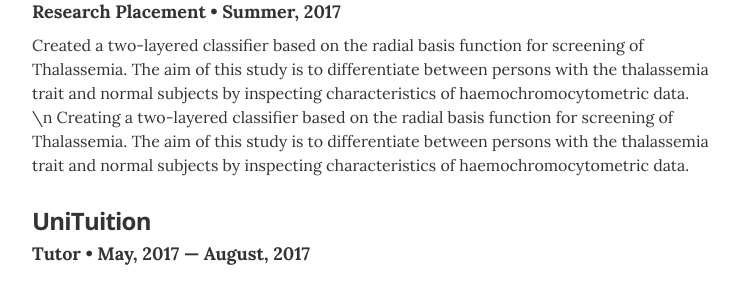
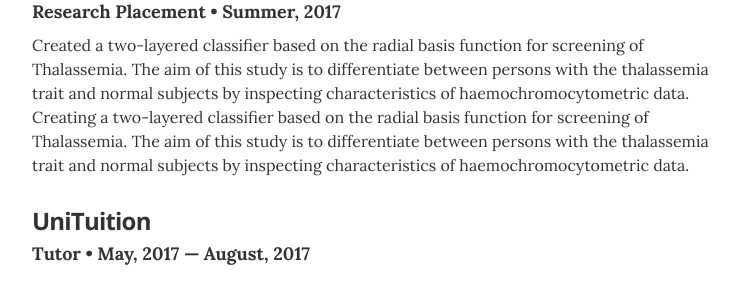
Before and after one commit to nmazidi/nmazidi.github.io, a Jekyll site: the page built from index.html, in a window 1280 px wide and 900 px high, scrolled down 410 px. Shown: the part 225-520 px from the top of the window, without its empty margins (268-1011 px from the left). Built offline with Jekyll 4.4.1, drawn with Linux system fonts in a browser that asks for light colours.

```diff
--- a/_data/experience.yml
+++ b/_data/experience.yml
@@ -2,7 +2,7 @@
 - company: University of Plymouth
   position: Research Placement
   duration:   Summer, 2017
-  summary: Created a two-layered classifier based on the radial basis function for screening of Thalassemia. The aim of this study is to differentiate between persons with the thalassemia trait and normal subjects by inspecting characteristics of haemochromocytometric data. \n Creating a two-layered classifier based on the radial basis function for screening of Thalassemia. The aim of this study is to differentiate between persons with the thalassemia trait and normal subjects by inspecting characteristics of haemochromocytometric data.
+  summary: Created a two-layered classifier based on the radial basis function for screening of Thalassemia. The aim of this study is to differentiate between persons with the thalassemia trait and normal subjects by inspecting characteristics of haemochromocytometric data. </b> Creating a two-layered classifier based on the radial basis function for screening of Thalassemia. The aim of this study is to differentiate between persons with the thalassemia trait and normal subjects by inspecting characteristics of haemochromocytometric data.
 
 - company: UniTuition
   position: Tutor
```
